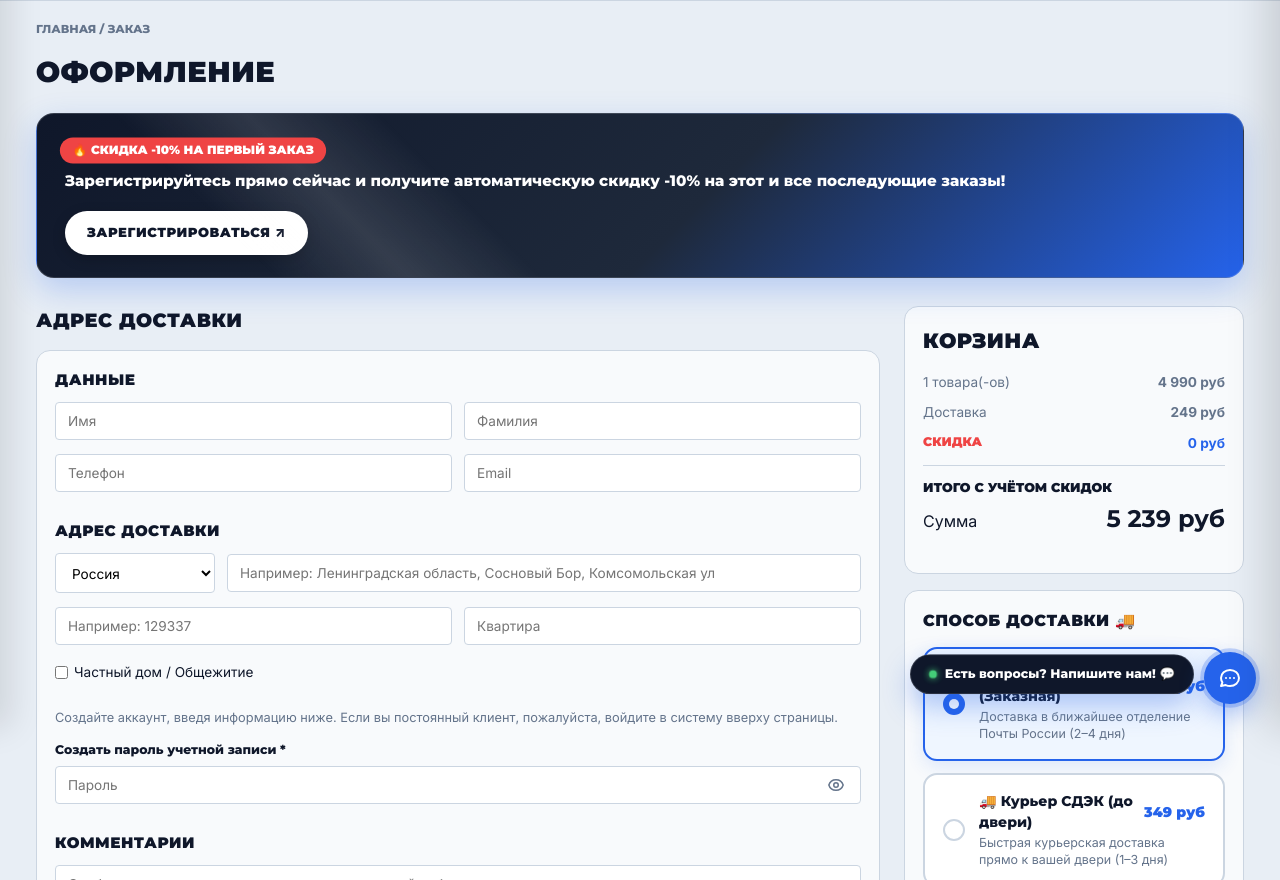
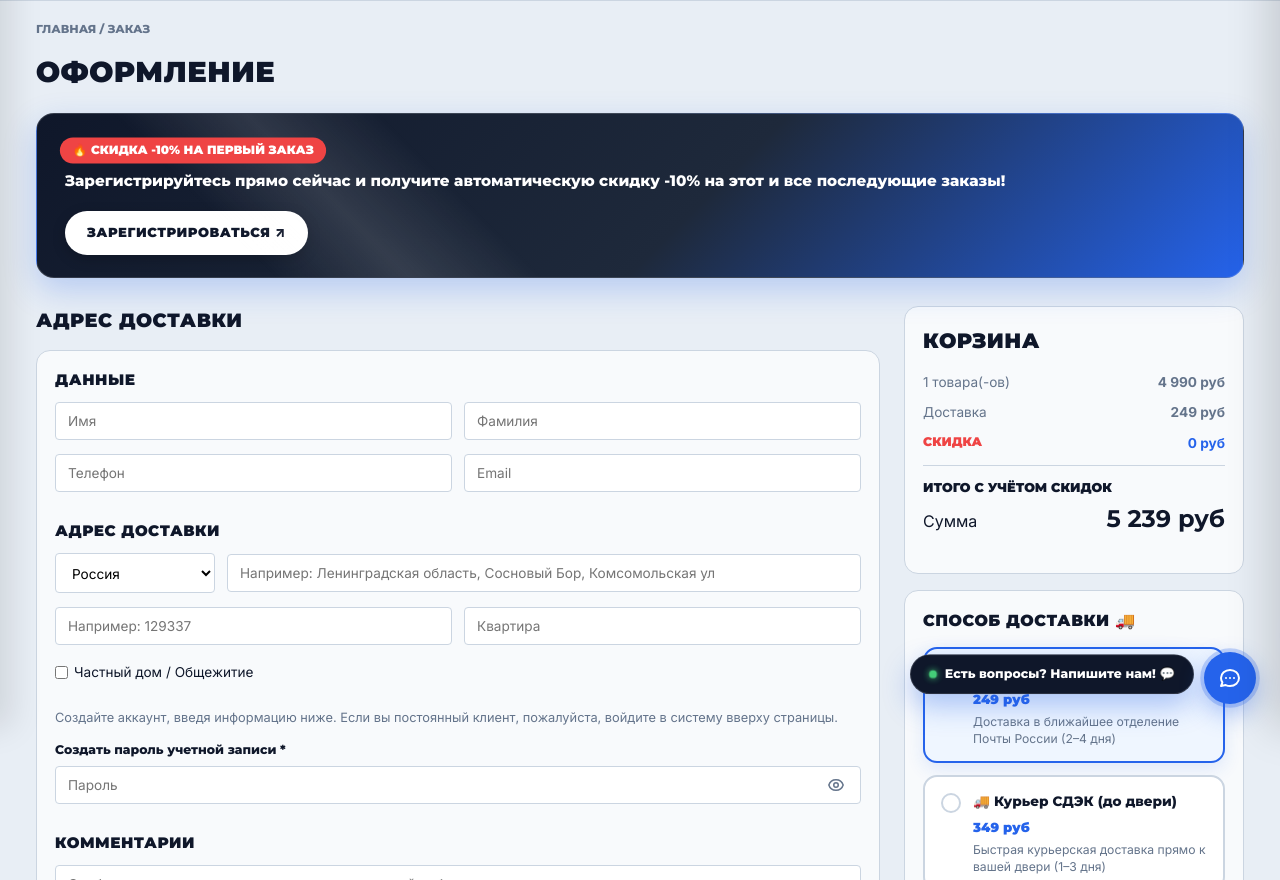
Before and after one commit to hochspot1-dotcom/hks-menswear, a website: page checkout.html in a window 1280 px wide. Shown: the part 72-952 px from the top of the page. Drawn offline with Linux system fonts and the light colour scheme.

Commit message:
Fix layout bounds and text wrapping for checkout payment & shipping option tiles (min-width: 0, box-sizing: border-box) to guarantee zero overflow

```diff
--- a/style.css
+++ b/style.css
@@ -1483,24 +1483,27 @@
    СОВРЕМЕННЫЕ ПЛИТКИ ВЫБОРА ДОСТАВКИ И ОПЛАТЫ
    ========================================== */
 .checkout-tiles-grid {
-    display: grid;
-    grid-template-columns: 1fr;
+    display: flex;
+    flex-direction: column;
     gap: 12px;
     margin-top: 14px;
+    width: 100%;
 }
 
 .checkout-option-tile {
     position: relative;
     display: flex;
-    align-items: center;
-    gap: 14px;
-    padding: 16px 18px;
+    align-items: flex-start;
+    gap: 12px;
+    padding: 14px 16px;
     background-color: #ffffff;
     border: 2px solid var(--color-border);
     border-radius: var(--radius-md);
     cursor: pointer;
     transition: border-color 0.25s ease, background-color 0.25s ease, box-shadow 0.25s ease, transform 0.2s ease;
     user-select: none;
+    width: 100%;
+    box-sizing: border-box;
 }
 
 .checkout-option-tile input[type="radio"] {
@@ -1512,8 +1515,9 @@
 }
 
 .checkout-tile-radio-indicator {
-    width: 22px;
-    height: 22px;
+    width: 20px;
+    height: 20px;
+    min-width: 20px;
     border-radius: 50%;
     border: 2px solid #cbd5e1;
     background-color: #ffffff;
@@ -1521,13 +1525,14 @@
     align-items: center;
     justify-content: center;
     flex-shrink: 0;
+    margin-top: 2px;
     transition: border-color 0.2s ease, background-color 0.2s ease;
 }
 
 .checkout-tile-radio-indicator::after {
     content: '';
-    width: 10px;
-    height: 10px;
+    width: 8px;
+    height: 8px;
     border-radius: 50%;
     background-color: #ffffff;
     transform: scale(0);
@@ -1558,36 +1563,39 @@
 }
 
 .checkout-tile-info {
-    flex-grow: 1;
+    flex: 1;
+    min-width: 0;
 }
 
 .checkout-tile-title-row {
     display: flex;
     align-items: center;
     justify-content: space-between;
-    gap: 8px;
-    margin-bottom: 2px;
+    gap: 6px;
+    margin-bottom: 4px;
+    flex-wrap: wrap;
 }
 
 .checkout-tile-title {
     font-family: var(--font-heading);
-    font-size: 0.88rem;
+    font-size: 0.85rem;
     font-weight: 800;
     color: var(--color-text-main);
+    word-break: break-word;
 }
 
 .checkout-tile-price {
     font-family: var(--font-heading);
-    font-size: 0.88rem;
+    font-size: 0.82rem;
     font-weight: 900;
     color: var(--color-primary);
     white-space: nowrap;
 }
 
 .checkout-tile-desc {
-    font-size: 0.78rem;
+    font-size: 0.76rem;
     color: var(--color-text-muted);
-    line-height: 1.35;
+    line-height: 1.4;
 }
 
 /* Кнопка-глаз для пароля */
```
